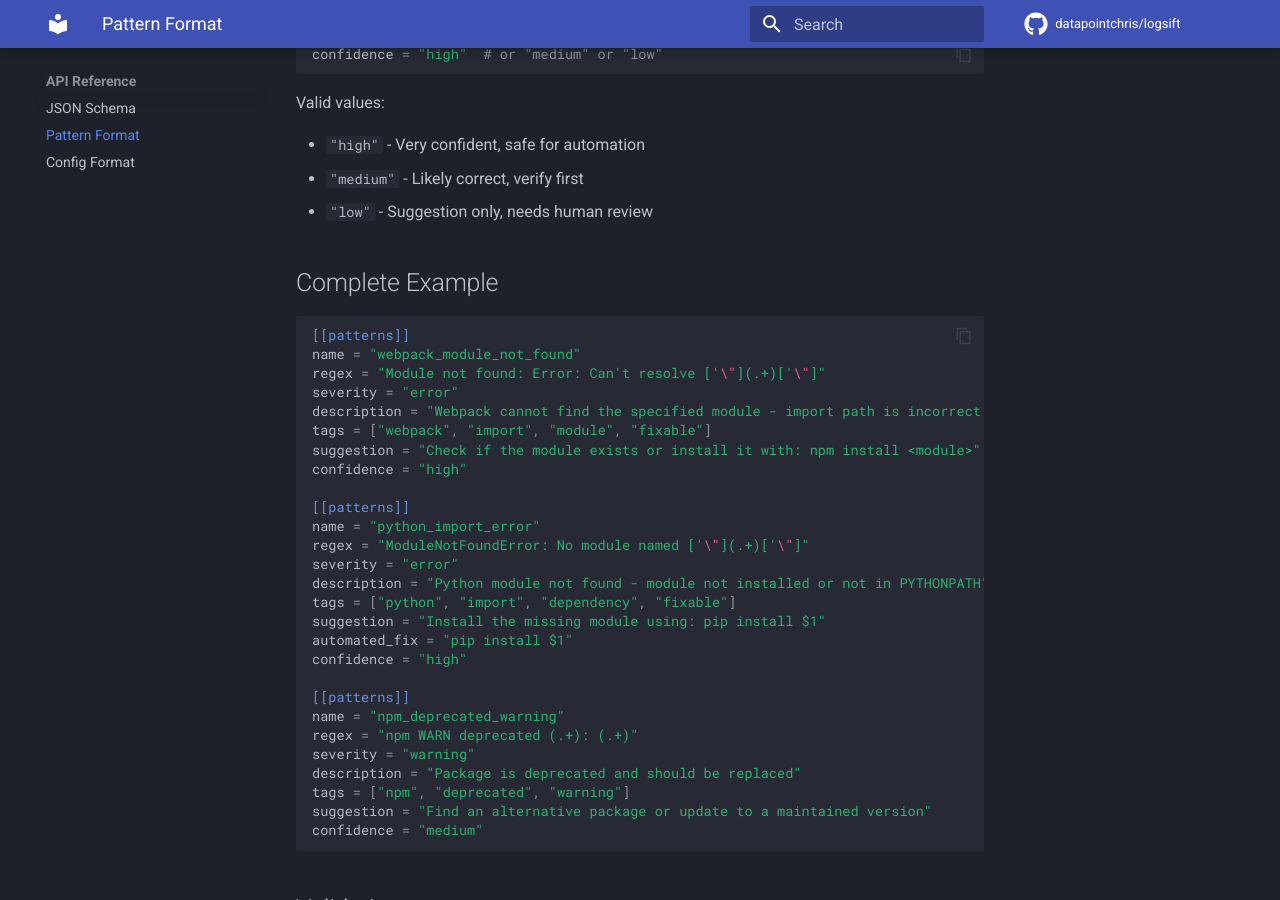
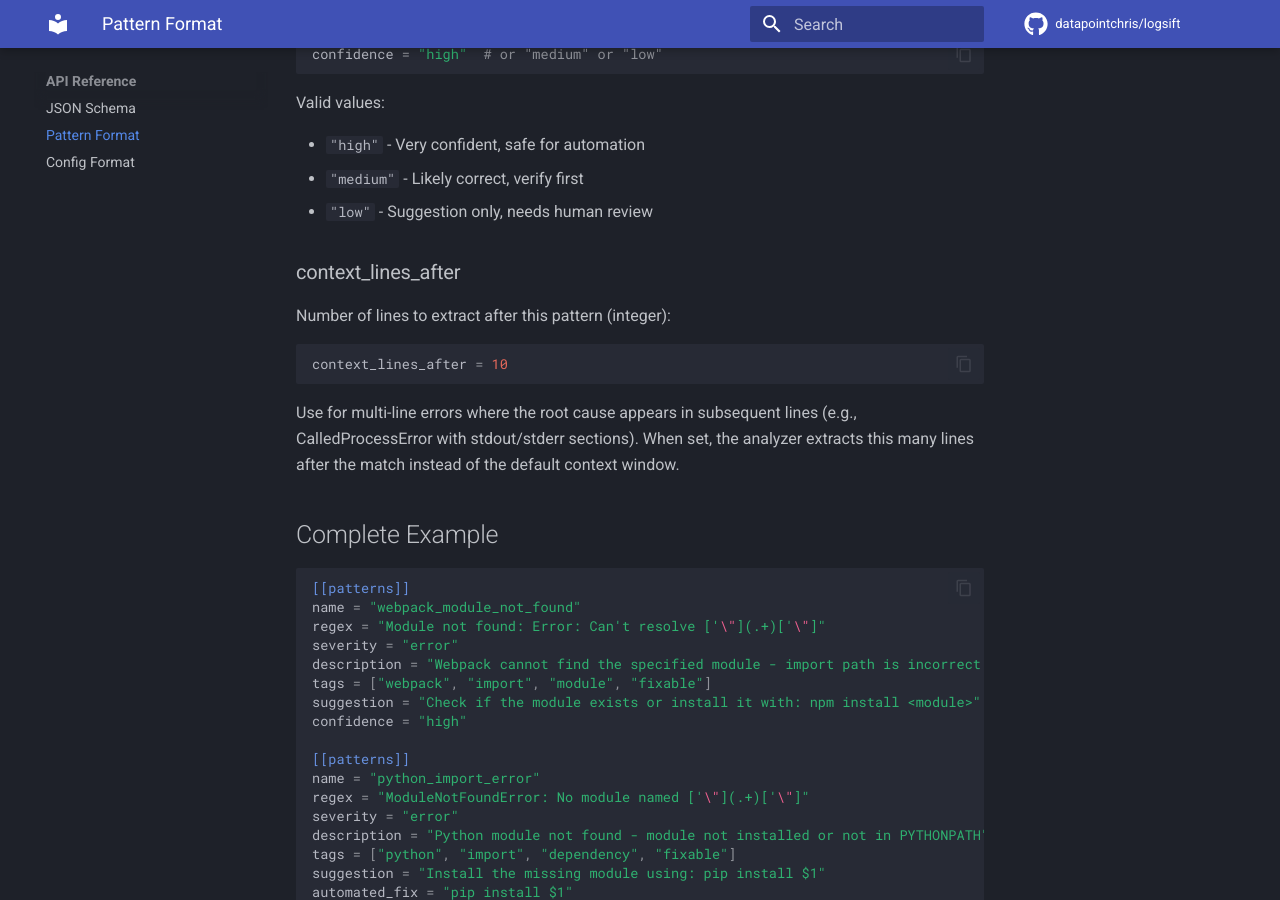
Before and after one commit to datapointchris/logsift, an MkDocs documentation site: the page built from docs/api/pattern-format.md, in a window 1280 px wide and 900 px high, scrolled down 3080 px. Built offline with MkDocs 1.6.1 and Material for MkDocs 9.7.7, drawn with Linux system fonts in a browser that asks for light colours; comment, search, counter and statistics services are not loaded; the version menu is left out.

Commit message:
docs: update documentation for new features and test count
Updated test count from 245 to 372 tests and documented new features
including error code extraction, hook detection, and configurable
context extraction.

````diff
--- a/docs/api/pattern-format.md
+++ b/docs/api/pattern-format.md
@@ -140,6 +140,16 @@ Valid values:
 - `"medium"` - Likely correct, verify first
 - `"low"` - Suggestion only, needs human review
 
+### context_lines_after
+
+Number of lines to extract after this pattern (integer):
+
+```toml
+context_lines_after = 10
+```
+
+Use for multi-line errors where the root cause appears in subsequent lines (e.g., CalledProcessError with stdout/stderr sections). When set, the analyzer extracts this many lines after the match instead of the default context window.
+
 ## Complete Example
 
 ```toml
@@ -220,7 +230,7 @@ tags = ["general"]
 
 Located in `src/logsift/patterns/defaults/`:
 
-```
+```text
 src/logsift/patterns/defaults/
 ├── common.toml      # Generic errors
 ├── python.toml      # Python-specific
@@ -233,7 +243,7 @@ src/logsift/patterns/defaults/
 
 Located in `~/.config/logsift/patterns/`:
 
-```
+```text
 ~/.config/logsift/patterns/
 ├── myapp.toml       # Application-specific
 ├── cicd.toml        # CI/CD pipelines
````
Also changed, not shown: README.md (+6 -5 lines).
